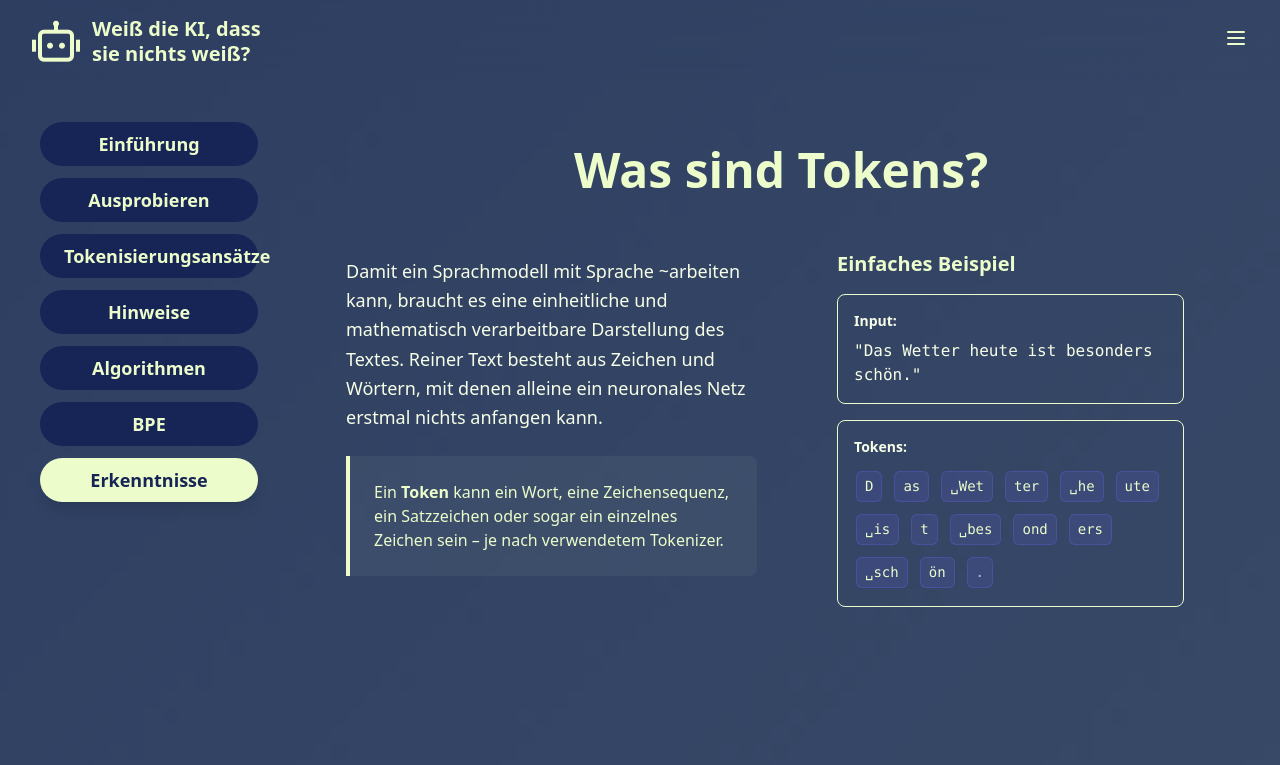
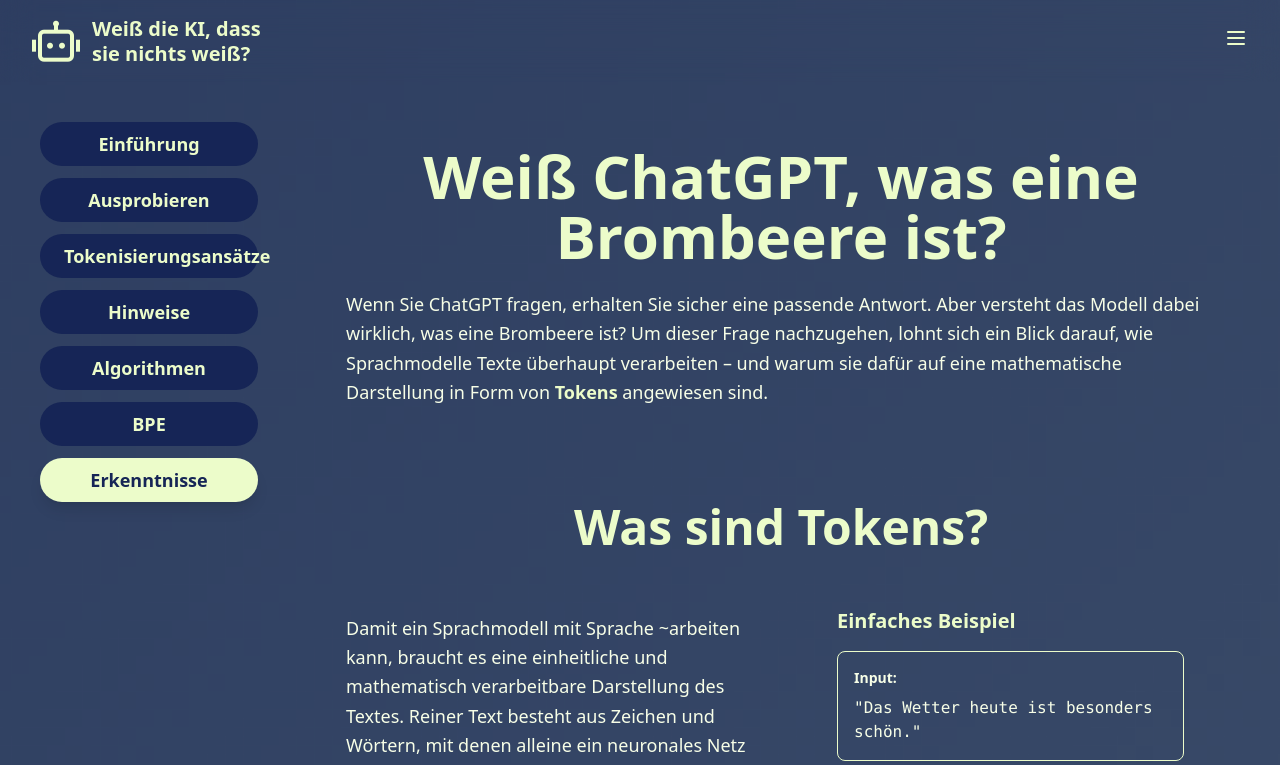
Before and after one commit to TNattermann/weiss-die-ki-dass-sie-nichts-weiss-frontend, a React (Vite) app: page /tokeninfo in a window 1280 px wide. Shown: the top 765 px of the page. Built offline with nearby package versions, Linux system fonts and the light colour scheme.

Commit message:
added leading question to introduction of token page

```diff
--- a/src/pages/tokenInfo/TokenIntroduction.tsx
+++ b/src/pages/tokenInfo/TokenIntroduction.tsx
@@ -7,6 +7,17 @@ export default function TokenInfoAlgorithms() {
     return (
         <section className="py-6 px-6" id="educational-content">
             <div className="max-w-6xl mx-auto">
+                <div className="max-w-6xl mx-auto mb-24">
+                    <h1 className="text-6xl font-bold text-center text-primary mb-6">
+                        Weiß ChatGPT, was eine Brombeere ist?
+                    </h1>
+                    <p className="text-lg text-text-normal mb-6 leading-relaxed">
+                        Wenn Sie ChatGPT fragen, erhalten Sie sicher eine passende Antwort. Aber versteht das Modell dabei
+                        wirklich, was eine Brombeere ist? Um dieser Frage nachzugehen, lohnt sich ein Blick darauf, wie
+                        Sprachmodelle Texte überhaupt verarbeiten – und warum sie dafür auf eine mathematische
+                        Darstellung in Form von <strong className="text-primary">Tokens</strong> angewiesen sind.
+                    </p>
+                </div>
                 <h1 className="text-5xl font-bold text-center text-primary mb-6">Was sind Tokens?</h1>
                 <div className="grid grid-cols-1 lg:grid-cols-2 gap-12 items-center mb-16">
                     <div>
```
